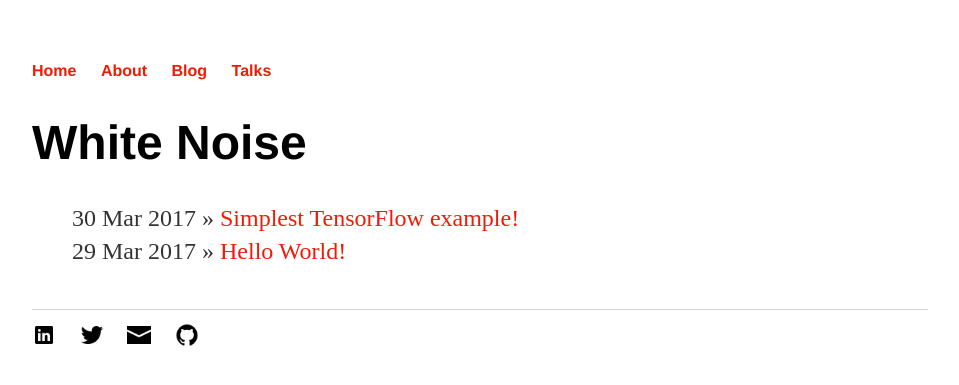
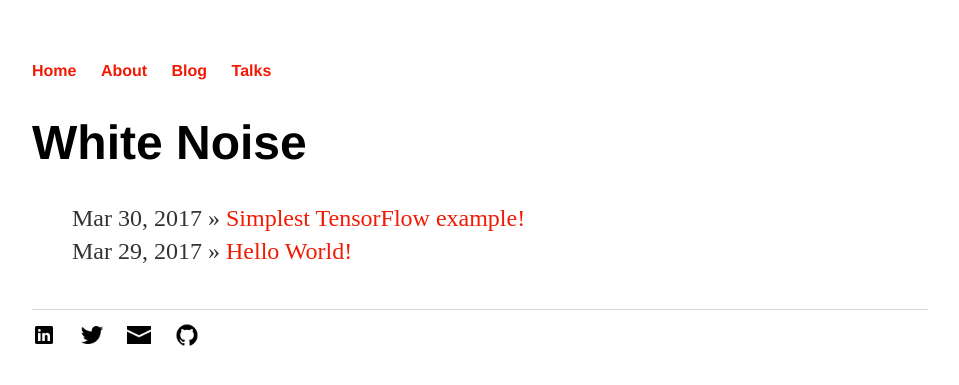
Before and after one commit to ensemblearner/ensemblearner.github.io, a Jekyll site: the page built from blog/index.html, in a window 1280 px wide. Shown: the top 385 px of the page, without its empty margins (160-1119 px from the left). Built offline with Jekyll 4.4.1, drawn with Linux system fonts in a browser that asks for light colours; some of the changed lines change nothing that is shown.

Commit message:
include comments

```diff
--- /dev/null
+++ b/_includes/disqus.html
@@ -0,0 +1,16 @@
+{% if page.comments %}
+<div id="disqus_thread"></div>
+<script>
+var disqus_config = function () {
+this.page.url = "https://ensemblearner.github.io/{{ page.url }}";
+this.page.identifier = "{{ page.id }}";
+};
+(function() { // DON'T EDIT BELOW THIS LINE
+var d = document, s = d.createElement('script');
+s.src = '//ensemblearner-github-io.disqus.com/embed.js';
+s.setAttribute('data-timestamp', +new Date());
+(d.head || d.body).appendChild(s);
+})();
+</script>
+<noscript>Please enable JavaScript to view the <a href="https://disqus.com/?ref_noscript" rel="nofollow">comments powered by Disqus.</a></noscript>
+{% endif %}
--- a/blog/index.html
+++ b/blog/index.html
@@ -1,12 +1,16 @@
 ---
 layout: default
 title: White Noise
+
 ---
 <h1>{{ page.title }}</h1>
 <ul class="posts">
 
   {% for post in site.posts %}
-    <li><span>{{ post.date | date_to_string }}</span> &raquo; <a href="{{ post.url }}" title="{{ post.title }}">{{ post.title }}</a></li>
+    <li><span>{{ post.date | date: "%b %-d, %Y" }}</span> &raquo; <a href="{{ post.url }}" title="{{ post.title }}">{{ post.title }}</a>
+    {% if page.comments %} • <a href="https://ensemblearner.github.io{{ page.url }}#disqus_thread">0 Comments</a>{% endif %}
+    </li>
   {% endfor %}
 
 </ul>
+{% include disqus.html %}
```
